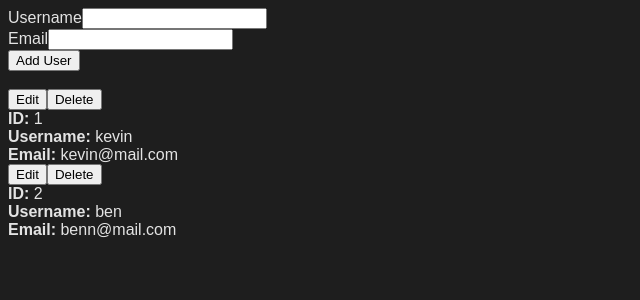
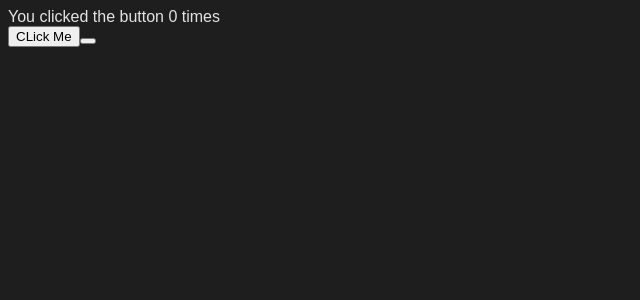
Before and after one commit to thanhnhan151/learning-react, a React (Vite) app: page / in a window 1280 px wide. Shown: the top 300 px of the page, without its empty margins (0-640 px from the left). Built offline with nearby package versions, Linux system fonts and the light colour scheme.

Commit message:
useEffect Hook

```diff
--- a/src/App.jsx
+++ b/src/App.jsx
@@ -1,27 +1,36 @@
-import { useState } from "react";
-import { UserDetails } from "./components/UserDetails";
+import { useState, useEffect } from "react";
+// import { UserDetails } from "./components/UserDetails";
 
 export default function App() {
-  const [username, setUsername] = useState("")
-  const [email, setEmail] = useState("")
-  const [counter, setCounter] = useState(3)
-
-  const [users, setUsers] = useState([
-    {
-      id: 1,
-      username: "kevin",
-      email: "kevin@mail.com"
-    },
-    {
-      id: 2,
-      username: "ben",
-      email: "benn@mail.com"
-    }
-  ])
+  // const [username, setUsername] = useState("")
+  // const [email, setEmail] = useState("")
+  const [counter, setCounter] = useState(0)
+  const [sync, setSync] = useState(false)
+  useEffect(() => {
+    console.log("Rendering...")
+    document.title = "React Tutorial " + counter
+  }, [sync])
+  // const [users, setUsers] = useState([
+  //   {
+  //     id: 1,
+  //     username: "kevin",
+  //     email: "kevin@mail.com"
+  //   },
+  //   {
+  //     id: 2,
+  //     username: "ben",
+  //     email: "benn@mail.com"
+  //   }
+  // ])
 
   return (
     <div>
-      <form onSubmit={e => {
+      <div>You clicked the button {counter} times</div>
+      <button onClick={() => {
+        setCounter((count) => count + 1)
+      }} >CLick Me</button>
+      <button onClick={() => setSync((current) => !current)}></button>
+      {/* <form onSubmit={e => {
         e.preventDefault()
         const newUser = {
           id: counter,
@@ -54,7 +63,7 @@
         <button>Add User</button>
       </form>
       <br />
-      {users.map((user) => <UserDetails key={user.id} user={user} setUsers={setUsers} />)}
+      {users.map((user) => <UserDetails key={user.id} user={user} setUsers={setUsers} />)} */}
     </div>
   )
 }
```
